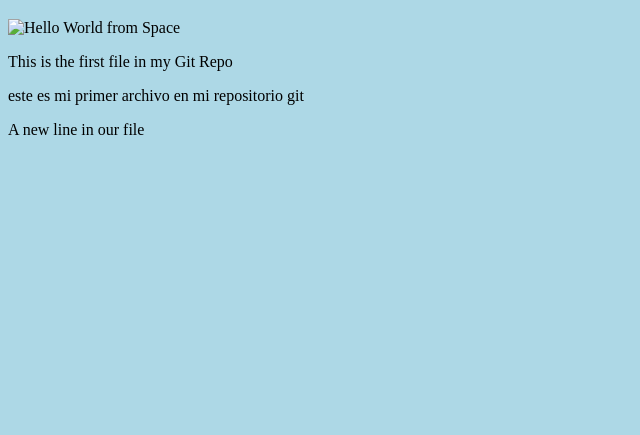
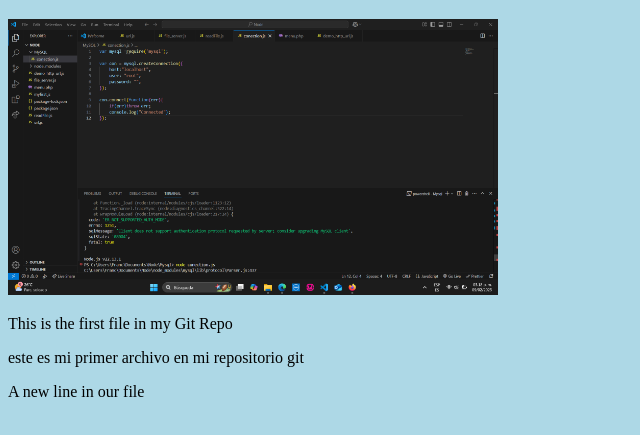
Before and after one commit to byFrancisco/Hello-World, a plain HTML site: page index.html in a window 1280 px wide. Shown: the part 61-496 px from the top of the page, without its empty margins (0-640 px from the left). Drawn offline with Linux system fonts and the light colour scheme.

Commit message:
Se agrego una nueva imagen y diseño

```diff
--- a/index.html
+++ b/index.html
@@ -6,8 +6,8 @@
     </head>
     <body>
         <h1>Hello world</h1>
-        <div><img src="img_hello_world.jpg" alt="Hello World from Space" style="width:100%;max-width:960px">
         </div>
+        <div><img src="codigo1.png" alt="Hello World from space" style="width:100%;max-width:490px"></div>
         <p>This is the first file in my Git Repo</p>
         <p>este es mi primer archivo en mi repositorio git</p>
         <p>A new line in our file</p>
```
Also changed, not shown: index2.html (+1 -0 lines).
